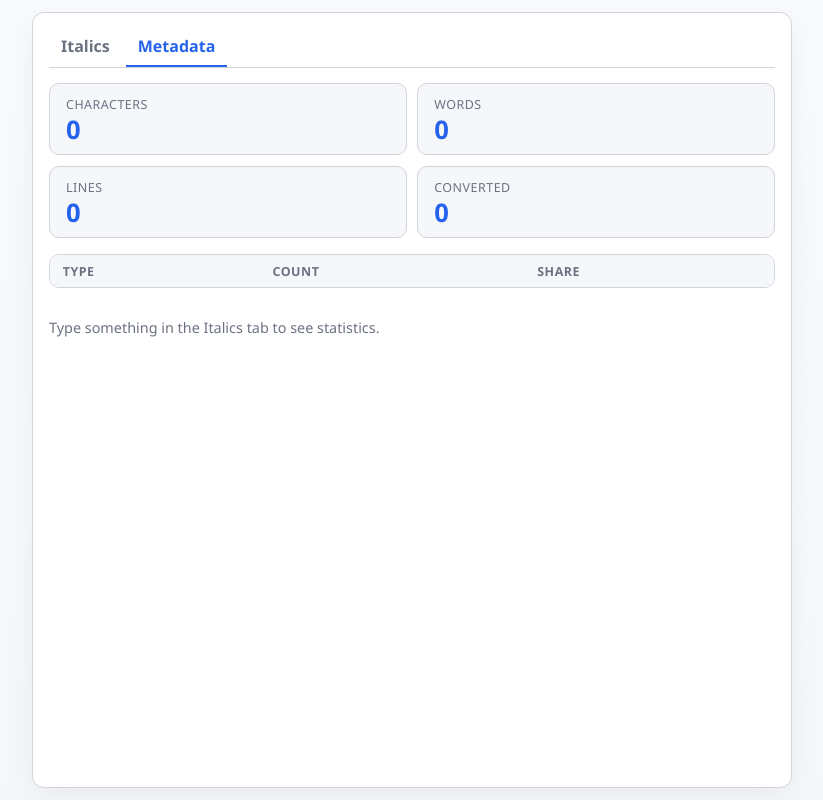
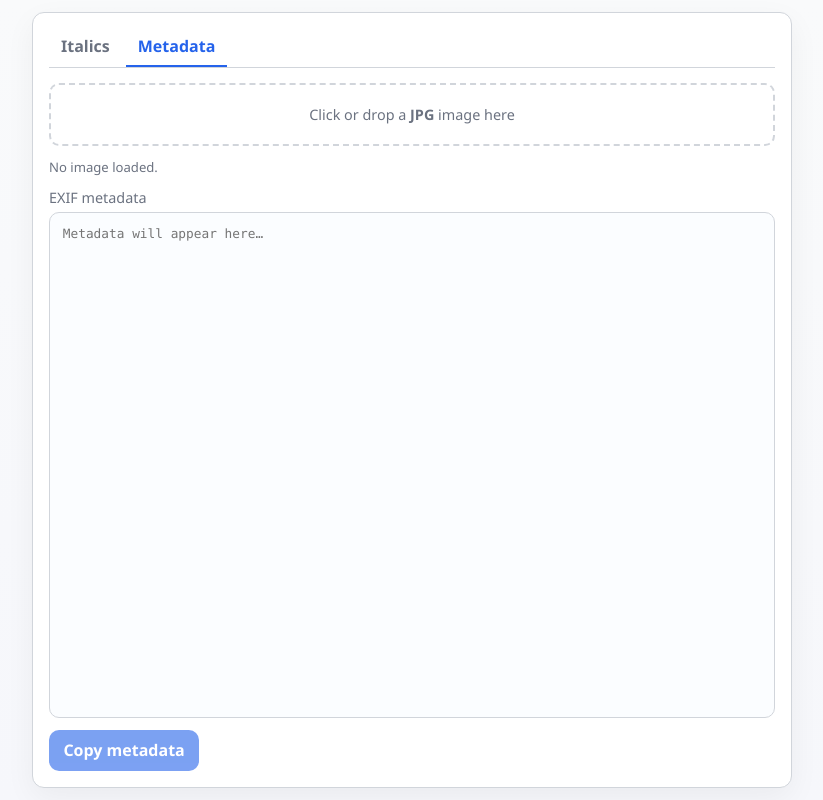
Before and after one commit to zyf0717/italics, a website built with Vite: page index.html in a window 1280 px wide. Both pictures are taken after a click on the tab "Metadata". Shown: the whole page, without its empty margins (228-1051 px from the left). Built offline with nearby package versions, Linux system fonts and the light colour scheme.

Commit message:
Extracts metadata from uploaded JPEG

```diff
--- a/index.html
+++ b/index.html
@@ -32,40 +32,24 @@
 
     <!-- Tab 2 · Metadata -->
     <section id="tab-metadata" class="tab-panel" role="tabpanel" aria-labelledby="tab-metadata">
+      <div class="meta-layout">
 
-      <div class="metadata-grid">
-        <div class="meta-card">
-          <div class="meta-label">Characters</div>
-          <div class="meta-value" id="meta-chars">0</div>
+        <div id="meta-dropzone" class="meta-dropzone" tabindex="0"
+             role="button" aria-label="Upload a JPEG image to read its metadata">
+          <span class="meta-drop-text">Click or drop a <strong>JPG</strong> image here</span>
+          <input id="meta-file" type="file" accept=".jpg,.jpeg,image/jpeg" hidden>
         </div>
-        <div class="meta-card">
-          <div class="meta-label">Words</div>
-          <div class="meta-value" id="meta-words">0</div>
+
+        <p id="meta-status" class="meta-status">No image loaded.</p>
+
+        <div class="meta-output-wrap">
+          <label for="meta-output">EXIF metadata</label>
+          <textarea id="meta-output" readonly placeholder="Metadata will appear here…"></textarea>
         </div>
-        <div class="meta-card">
-          <div class="meta-label">Lines</div>
-          <div class="meta-value" id="meta-lines">0</div>
-        </div>
-        <div class="meta-card">
-          <div class="meta-label">Converted</div>
-          <div class="meta-value" id="meta-converted">0</div>
-        </div>
+
+        <button id="meta-copyBtn" type="button" disabled>Copy metadata</button>
+
       </div>
-
-      <div class="meta-breakdown">
-        <table>
-          <thead>
-            <tr>
-              <th>Type</th>
-              <th>Count</th>
-              <th>Share</th>
-            </tr>
-          </thead>
-          <tbody id="meta-tbody"></tbody>
-        </table>
-      </div>
-      <p class="meta-empty" id="meta-empty">Type something in the Italics tab to see statistics.</p>
-
     </section>
 
   </main>
--- a/js/app.js
+++ b/js/app.js
@@ -7,7 +7,7 @@
  */
 
 import { initItalicsTab }  from "./italics.js";
-import { initMetadataTab, updateMetadata } from "./metadata.js";
+import { initMetadataTab } from "./metadata.js";
 
 /* ── Tab switching ──────────────────────────────────────── */
 
@@ -31,9 +31,7 @@ tabBtns.forEach((btn) => {
 /* ── Module init ────────────────────────────────────────── */
 
 initMetadataTab();
-
-// Pass a shared callback so Metadata always reflects the current input.
-initItalicsTab((text) => updateMetadata(text));
+initItalicsTab();
 
 // Activate the default tab.
 activateTab("italics");
--- a/js/italics.js
+++ b/js/italics.js
@@ -31,9 +31,8 @@ export function toUnicodeItalic(text) {
 
 /**
  * Initialises the Italics tab UI and wires up events.
- * @param {(text: string) => void} onTextChange  Called whenever the input changes.
  */
-export function initItalicsTab(onTextChange) {
+export function initItalicsTab() {
   const input   = document.getElementById("input");
   const output  = document.getElementById("output");
   const copyBtn = document.getElementById("copyBtn");
@@ -42,7 +41,6 @@ export function initItalicsTab(onTextChange) {
     const converted = toUnicodeItalic(input.value);
     output.value     = converted;
     copyBtn.disabled = converted.trim().length === 0;
-    onTextChange(input.value);
   }
 
   async function copyOutput() {
--- a/js/metadata.js
+++ b/js/metadata.js
@@ -1,93 +1,108 @@
 /**
- * metadata.js — Text metadata module
- *
- * Renders statistics about the current input text into the Metadata tab.
+ * metadata.js — JPEG EXIF metadata module
  *
  * Exports:
  *   initMetadataTab() → void
- *   updateMetadata(text: string) → void
  */
 
-/* Characters that map to Unicode italic equivalents */
-const ITALIC_RE = /[A-Za-z]/;
+import * as exifr from "exifr";
 
 /**
- * Breaks a text string into categorised character groups.
- * @param {string} text
- * @returns {{ label: string, count: number }[]}
+ * Formats a raw EXIF data object into a readable key: value string.
+ * @param {Record<string, unknown>} data
+ * @returns {string}
  */
-function analyse(text) {
-  const counters = {
-    "Letters (converted)":    0,
-    "Digits":                 0,
-    "Spaces":                 0,
-    "Newlines":               0,
-    "Punctuation / symbols":  0,
-  };
-
-  for (const ch of text) {
-    if (ITALIC_RE.test(ch))        counters["Letters (converted)"]   += 1;
-    else if (ch >= "0" && ch <= "9") counters["Digits"]              += 1;
-    else if (ch === " ")           counters["Spaces"]                 += 1;
-    else if (ch === "\n")          counters["Newlines"]               += 1;
-    else                           counters["Punctuation / symbols"]  += 1;
-  }
-
-  return Object.entries(counters).map(([label, count]) => ({ label, count }));
+function formatExif(data) {
+  return Object.entries(data)
+    .map(([key, val]) => {
+      if (val instanceof Uint8Array || val instanceof ArrayBuffer) return null;
+      let display = val instanceof Date ? val.toISOString()
+                  : typeof val === "object" && val !== null ? JSON.stringify(val)
+                  : String(val);
+      return `${key}: ${display}`;
+    })
+    .filter(Boolean)
+    .join("\n");
 }
 
 /**
- * Counts words in a string (whitespace-delimited, ignoring empty tokens).
- * @param {string} text
- * @returns {number}
+ * Initialises the Metadata tab UI and wires up file-upload / drag-drop events.
  */
-function countWords(text) {
-  return text.trim() === "" ? 0 : text.trim().split(/\s+/).length;
-}
+export function initMetadataTab() {
+  const dropZone  = document.getElementById("meta-dropzone");
+  const fileInput = document.getElementById("meta-file");
+  const metaOut   = document.getElementById("meta-output");
+  const copyBtn   = document.getElementById("meta-copyBtn");
+  const statusEl  = document.getElementById("meta-status");
 
-/**
- * Renders metadata for the given text into the Metadata tab DOM.
- * @param {string} text
- */
-export function updateMetadata(text) {
-  const chars  = document.getElementById("meta-chars");
-  const words  = document.getElementById("meta-words");
-  const lines  = document.getElementById("meta-lines");
-  const converted = document.getElementById("meta-converted");
-  const tbody  = document.getElementById("meta-tbody");
-  const empty  = document.getElementById("meta-empty");
+  /* ── Open file picker on click / Enter / Space ── */
+  dropZone.addEventListener("click", () => fileInput.click());
+  dropZone.addEventListener("keydown", (e) => {
+    if (e.key === "Enter" || e.key === " ") { e.preventDefault(); fileInput.click(); }
+  });
 
-  if (!chars) return; // tab not yet in DOM
+  /* ── Drag-and-drop ── */
+  dropZone.addEventListener("dragover", (e) => {
+    e.preventDefault();
+    dropZone.classList.add("drag-over");
+  });
+  dropZone.addEventListener("dragleave", () => dropZone.classList.remove("drag-over"));
+  dropZone.addEventListener("drop", (e) => {
+    e.preventDefault();
+    dropZone.classList.remove("drag-over");
+    const file = e.dataTransfer.files[0];
+    if (file) processFile(file);
+  });
 
-  const lineCount = text === "" ? 0 : text.split("\n").length;
-  const letterCount = (text.match(/[A-Za-z]/g) ?? []).length;
+  /* ── File input change ── */
+  fileInput.addEventListener("change", () => {
+    if (fileInput.files[0]) processFile(fileInput.files[0]);
+  });
 
-  chars.textContent     = text.length;
-  words.textContent     = countWords(text);
-  lines.textContent     = lineCount;
-  converted.textContent = letterCount;
+  /* ── Copy button ── */
+  copyBtn.addEventListener("click", async () => {
+    if (!metaOut.value) return;
+    try {
+      await navigator.clipboard.writeText(metaOut.value);
+      const prev = copyBtn.textContent;
+      copyBtn.textContent = "Copied";
+      setTimeout(() => { copyBtn.textContent = prev; }, 1000);
+    } catch {
+      metaOut.select();
+      document.execCommand("copy");
+    }
+  });
 
-  const breakdown = analyse(text);
+  /* ── Process uploaded file ── */
+  async function processFile(file) {
+    if (!file.type.match(/image\/jpe?g/i)) {
+      setStatus("Only JPEG files are supported.", true);
+      return;
+    }
 
-  if (text.length === 0) {
-    tbody.innerHTML = "";
-    empty.hidden    = false;
-  } else {
-    empty.hidden    = true;
-    tbody.innerHTML = breakdown
-      .filter(({ count }) => count > 0)
-      .map(({ label, count }) => {
-        const pct = ((count / text.length) * 100).toFixed(1);
-        return `<tr><td>${label}</td><td>${count}</td><td>${pct}%</td></tr>`;
-      })
-      .join("");
+    setStatus("Reading metadata\u2026");
+    metaOut.value    = "";
+    copyBtn.disabled = true;
+
+    try {
+      const data = await exifr.parse(file, { all: true });
+
+      if (!data || Object.keys(data).length === 0) {
+        setStatus("No EXIF metadata found in this image.");
+        return;
+      }
+
+      metaOut.value    = formatExif(data);
+      copyBtn.disabled = false;
+      const n = Object.keys(data).length;
+      setStatus(`${n} tag${n !== 1 ? "s" : ""} found \u2014 ${file.name}`);
+    } catch (err) {
+      setStatus(`Failed to read metadata: ${err.message}`, true);
+    }
+  }
+
+  function setStatus(msg, isError = false) {
+    statusEl.textContent  = msg;
+    statusEl.style.color  = isError ? "#dc2626" : "var(--muted)";
   }
 }
-
-/**
- * Initialises the Metadata tab (no event listeners needed here —
- * updates are driven by the shared text-change callback in app.js).
- */
-export function initMetadataTab() {
-  updateMetadata("");
-}
--- a/package.json
+++ b/package.json
@@ -10,5 +10,8 @@
   },
   "devDependencies": {
     "vite": "^6.2.0"
+  },
+  "dependencies": {
+    "exifr": "^7.1.3"
   }
 }
--- a/style.css
+++ b/style.css
@@ -59,6 +59,13 @@ body {
   padding: 0.4rem 0.75rem 0.5rem;
   cursor: pointer;
   transition: color 0.15s, border-color 0.15s;
+  -webkit-tap-highlight-color: transparent;
+  outline: none;
+}
+
+.tab-btn:focus-visible {
+  outline: 2px solid var(--accent);
+  outline-offset: -2px;
 }
 
 .tab-btn:hover {
@@ -130,6 +137,13 @@ button {
   font: inherit;
   font-weight: 600;
   cursor: pointer;
+  -webkit-tap-highlight-color: transparent;
+  outline: none;
+}
+
+button:focus-visible {
+  outline: 2px solid var(--accent-hover);
+  outline-offset: 2px;
 }
 
 button:hover {
@@ -143,71 +157,69 @@ button:disabled {
 
 /* ── Metadata tab ─────────────────────────────────── */
 
-.metadata-grid {
+.meta-layout {
   display: grid;
-  grid-template-columns: 1fr 1fr;
-  gap: 0.65rem;
-  margin-bottom: 1rem;
+  gap: 0.75rem;
+  grid-template-rows: auto auto 1fr auto;
+  flex: 1;
+  min-height: 0;
 }
 
-.meta-card {
-  background: var(--bg);
-  border: 1px solid var(--border);
-  border-radius: 10px;
-  padding: 0.75rem 1rem;
+.meta-output-wrap {
+  display: grid;
+  grid-template-rows: auto 1fr;
+  min-height: 0;
 }
 
-.meta-card .meta-label {
-  font-size: 0.78rem;
-  color: var(--muted);
-  text-transform: uppercase;
-  letter-spacing: 0.04em;
-  margin-bottom: 0.25rem;
+.meta-dropzone {
+  border: 2px dashed var(--border);
+  border-radius: 10px;
+  padding: 1.25rem;
+  text-align: center;
+  cursor: pointer;
+  display: flex;
+  flex-direction: column;
+  align-items: center;
+  gap: 0.4rem;
+  transition: border-color 0.15s, background 0.15s;
+  user-select: none;
+  -webkit-user-select: none;
+  -webkit-tap-highlight-color: transparent;
+  outline: none;
 }
 
-.meta-card .meta-value {
+.meta-dropzone:hover,
+.meta-dropzone.drag-over {
+  border-color: var(--accent);
+  background: #eff6ff;
+}
+
+.meta-dropzone:focus-visible {
+  outline: 2px solid var(--accent);
+  outline-offset: 2px;
+}
+
+.meta-drop-icon {
   font-size: 1.6rem;
-  font-weight: 700;
-  color: var(--accent);
   line-height: 1;
 }
 
-.meta-breakdown {
-  border: 1px solid var(--border);
-  border-radius: 10px;
-  overflow: hidden;
+.meta-drop-text {
+  font-size: 0.9rem;
+  color: var(--muted);
 }
 
-.meta-breakdown table {
-  width: 100%;
-  border-collapse: collapse;
-  font-size: 0.88rem;
+.meta-status {
+  margin: 0;
+  font-size: 0.82rem;
+  color: var(--muted);
+  min-height: 1.1em;
 }
 
-.meta-breakdown th {
-  text-align: left;
-  padding: 0.45rem 0.8rem;
-  background: var(--bg);
-  color: var(--muted);
-  font-weight: 600;
-  font-size: 0.78rem;
-  text-transform: uppercase;
-  letter-spacing: 0.04em;
-}
-
-.meta-breakdown td {
-  padding: 0.45rem 0.8rem;
-  border-top: 1px solid var(--border);
-}
-
-.meta-breakdown tr:nth-child(even) td {
-  background: #fafbff;
-}
-
-.meta-empty {
-  color: var(--muted);
-  font-size: 0.9rem;
-  padding: 1rem 0;
+#meta-output {
+  background: #fbfdff;
+  font-family: "Cascadia Code", Consolas, monospace;
+  font-size: 0.8rem;
 }
 
 /* ── Responsive ───────────────────────────────────── */
@@ -225,8 +237,4 @@ button:disabled {
   button {
     width: 100%;
   }
-
-  .metadata-grid {
-    grid-template-columns: 1fr 1fr;
-  }
 }
```
Also changed, not shown: 1 other file.
